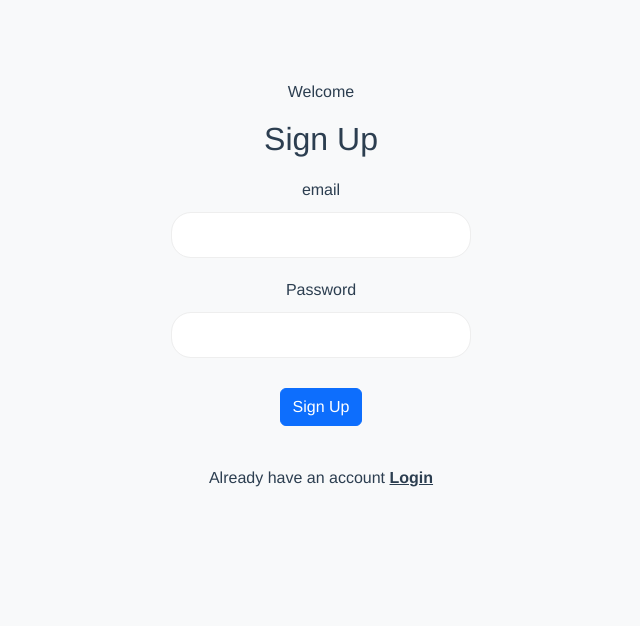
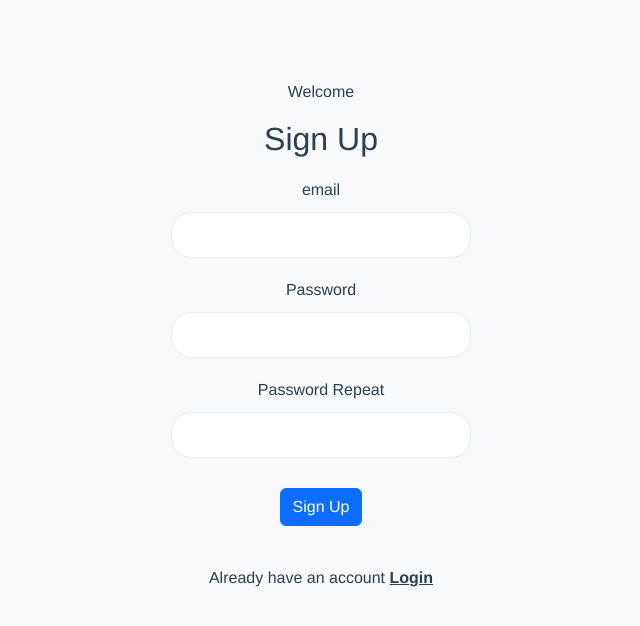
Before and after one commit to wolfrednicolas/gym-frontend, a Vue app: page /signup in a window 1280 px wide. Shown: the top 626 px of the page, without its empty margins (319-959 px from the left). Built offline with nearby package versions, Linux system fonts and the light colour scheme.

Commit message:
create individial views for Login and Sign Up, also create a function to check if the email is used when sign up

```diff
--- a/src/components/index.js
+++ b/src/components/index.js
@@ -1,3 +1,2 @@
 export { default as AlertComponent } from './AlertComponent.vue';
 export { default as NavComponent } from './NavComponent.vue';
-export { default as LoginSignUpComponent } from './LoginSignUpComponent.vue';
--- a/src/stores/auth.store.js
+++ b/src/stores/auth.store.js
@@ -15,6 +15,17 @@ export const useAuthStore = defineStore({
         returnUrl: null
     }),
     actions: {
+        async getEmail(email) {
+
+            const requestOptions = {
+                method: "GET",
+                headers: { "Content-Type": "application/json", "Accept": "application/json"},
+              };
+            const response = await fetch(baseUrl+"/check/availableEmail/"+email, requestOptions);
+            const responseText = await response.text()
+            const responseJson = JSON.parse(responseText);
+            return responseJson.data;
+        },
         async login(email, password) {
             const body = {
                 email: email, password: password
--- a/src/components/LoginSignUpComponent.vue
+++ b/src/views/LoginView.vue
@@ -1,5 +1,5 @@
 <template>
-    <h2>{{ props.type }}</h2>
+    <h2>Login</h2>
     <Form @submit="handleSubmit" :validation-schema="schema" v-slot="{ errors, isSubmitting }">
                 <div class="form-group">
                     <label>email</label>
@@ -14,7 +14,7 @@
                 <div class="form-group">
                     <button class="btn btn-primary" :disabled="isSubmitting">
                         <span v-show="isSubmitting" class="spinner-border spinner-border-sm mr-1"></span>
-                        {{ props.type }}
+                        Sign in
                     </button>
                 </div>
             </Form>
@@ -25,9 +25,7 @@
     import { useAuthStore } from '@/stores';
     import * as Yup from 'yup';
     import { Form, Field } from 'vee-validate';
-    import { defineProps } from 'vue';
 
-    const props = defineProps(['type'])
 
     const schema = Yup.object().shape({
         email: Yup.string().email().required('Email is required'),
@@ -35,13 +33,10 @@
     });
 
     const handleSubmit = async (values) =>{
+
         const authStore = useAuthStore();
-        const { email, password, role } = values;
-        if (props.type == 'Login') {
-            await authStore.login(email, password);
-        }else{
-            await authStore.signUp(email, password, role);
-        }
+        const { email, password } = values;
+        await authStore.login(email, password);
 
     }
 </script>
--- /dev/null
+++ b/src/views/SignUpView.vue
@@ -0,0 +1,64 @@
+<template>
+    <h2>Sign Up</h2>
+    <Form @submit="handleSubmit" :validation-schema="schema" v-slot="{ errors, isSubmitting }">
+                <div class="form-group">
+                    <label>email</label>
+                    <Field name="email" type="text" class="form-control" :class="{ 'is-invalid': errors.email }" />
+                    <div class="invalid-feedback">{{ errors.email }}</div>
+                </div>
+                <div class="form-group">
+                    <label>Password</label>
+                    <Field name="password" type="password" class="form-control" :class="{ 'is-invalid': errors.password }" />
+                    <div class="invalid-feedback">{{ errors.password }}</div>
+                </div>
+                <div class="form-group">
+                    <label>Password Repeat</label>
+                    <Field name="passwordRepeat" type="password" class="form-control" :class="{ 'is-invalid': errors.passwordRepeat }" />
+                    <div class="invalid-feedback">{{ errors.passwordRepeat }}</div>
+                </div>
+                <div class="form-group">
+                    <button class="btn btn-primary" :disabled="isSubmitting">
+                        <span v-show="isSubmitting" class="spinner-border spinner-border-sm mr-1"></span>
+                        Sign Up
+                    </button>
+                </div>
+            </Form>
+
+</template>
+
+<script setup>
+    import { useAuthStore } from '@/stores';
+    import * as Yup from 'yup';
+    import { Form, Field } from 'vee-validate';
+    const authStore = useAuthStore();
+
+    const schema = Yup.object().shape({
+        email: Yup.string()
+                .email('Email must be valid')
+                .required('Email is required')
+                .test('unique-email', 'Email already exists', async function (value) {
+                    const emailRegex = /^[\w-.]+@([\w-]+\.)+[\w-]{2,4}$/;
+                    const isValidEmail = emailRegex.test(value);
+                    if(isValidEmail){
+                        const emailExists = await authStore.getEmail(value);
+                        return emailExists;
+                    }else{
+                        throw this.createError({ message: 'Email must be valid' });
+                    }
+                }),
+        password: Yup.string().min("6").max("20").required('Password is required'),
+        passwordRepeat: Yup.string()
+                .oneOf([Yup.ref('password'), null], 'Passwords does not match')
+                .min(6, 'Password must be at least 6 characters')
+                .max(20, 'Password must be at most 20 characters')
+                .required('Password Repeat is required'),
+    });
+
+    const handleSubmit = async (values) =>{
+        const { email, password, role } = values;
+        await authStore.signUp(email, password, role);
+    }
+</script>
+
+<style>
+</style>
--- a/src/views/WelcomeView.vue
+++ b/src/views/WelcomeView.vue
@@ -3,11 +3,11 @@
       <div class="notLogin" v-if="authStore.user_id == null">
         <p>Welcome</p>
         <div v-if="showLogin">
-          <LoginSignUpComponent type="Login" />
+          <LoginView/>
           <p>not account yet? <span @click="changeView(false)"><a>SignUp</a></span></p>
         </div>
         <div v-else>
-          <LoginSignUpComponent type="Sign Up"/>
+          <SignUpView/>
           <p>Already have an account <span @click="changeView(true)"><a>Login</a></span></p>
         </div>
       </div>
@@ -16,9 +16,10 @@
 
 
 <script setup>
-import {LoginSignUpComponent} from '@/components';
 import { ref, onMounted, defineProps } from 'vue';
 import { useAuthStore } from '@/stores';
+import LoginView from './LoginView.vue';
+import SignUpView from './SignUpView.vue';
 
 const authStore = useAuthStore();
 
```
